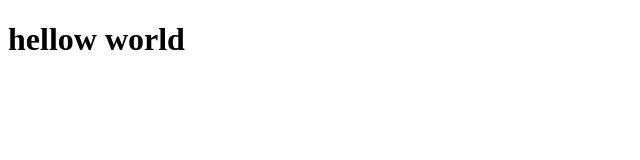
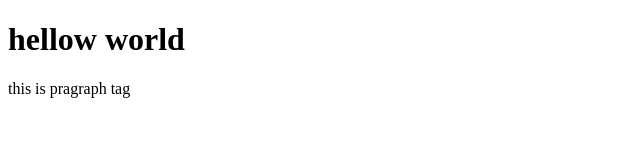
Before and after one commit to nilesh05oct/first_project, a plain HTML site: page index.html in a window 1280 px wide. Shown: the whole page, without its empty margins (0-640 px from the left). Drawn offline with Linux system fonts and the light colour scheme.

Commit message:
add p tag

```diff
--- a/index.html
+++ b/index.html
@@ -7,5 +7,6 @@
 </head>
 <body>
     <h1>hellow world</h1>
+    <p>this is pragraph tag</p>
 </body>
 </html>
```
